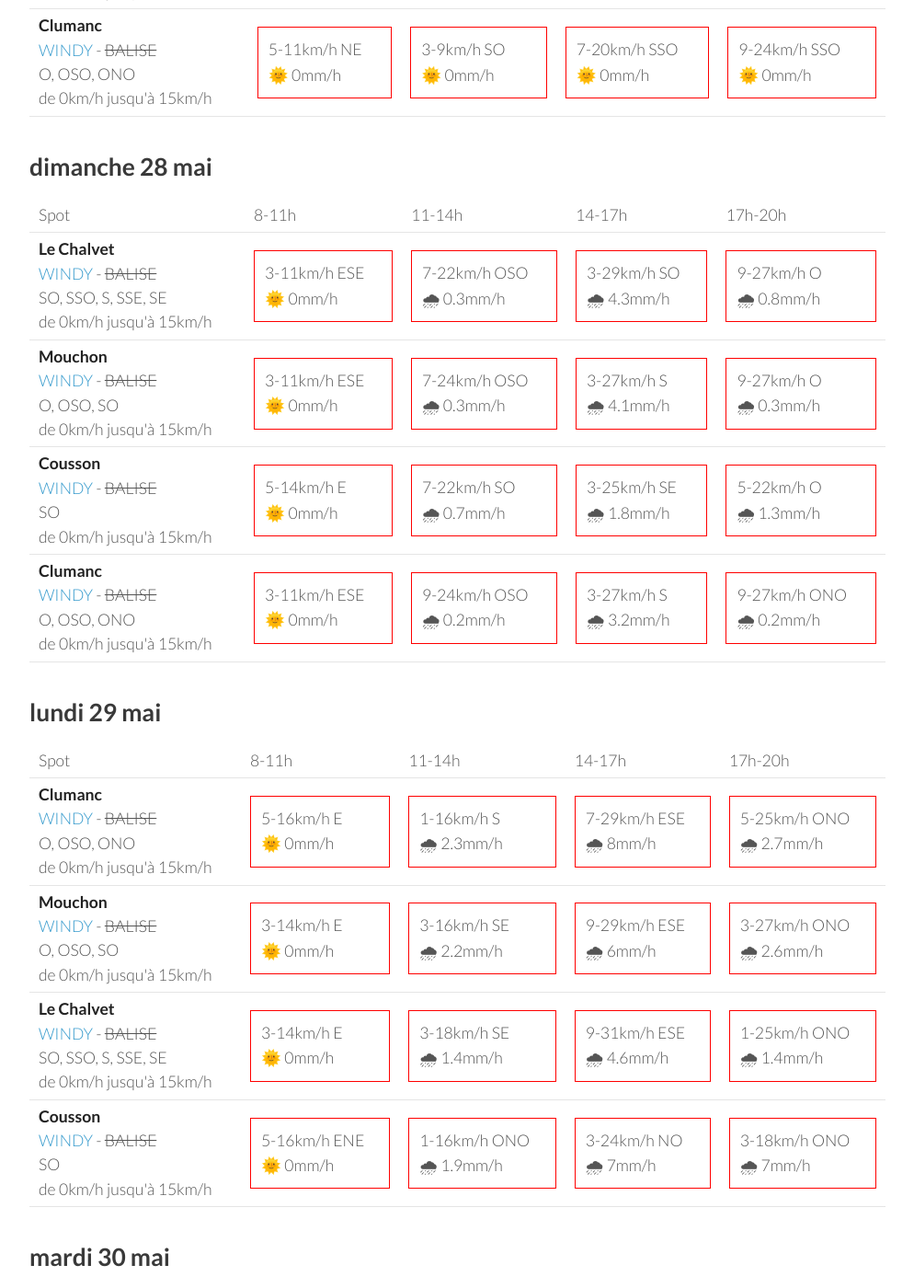
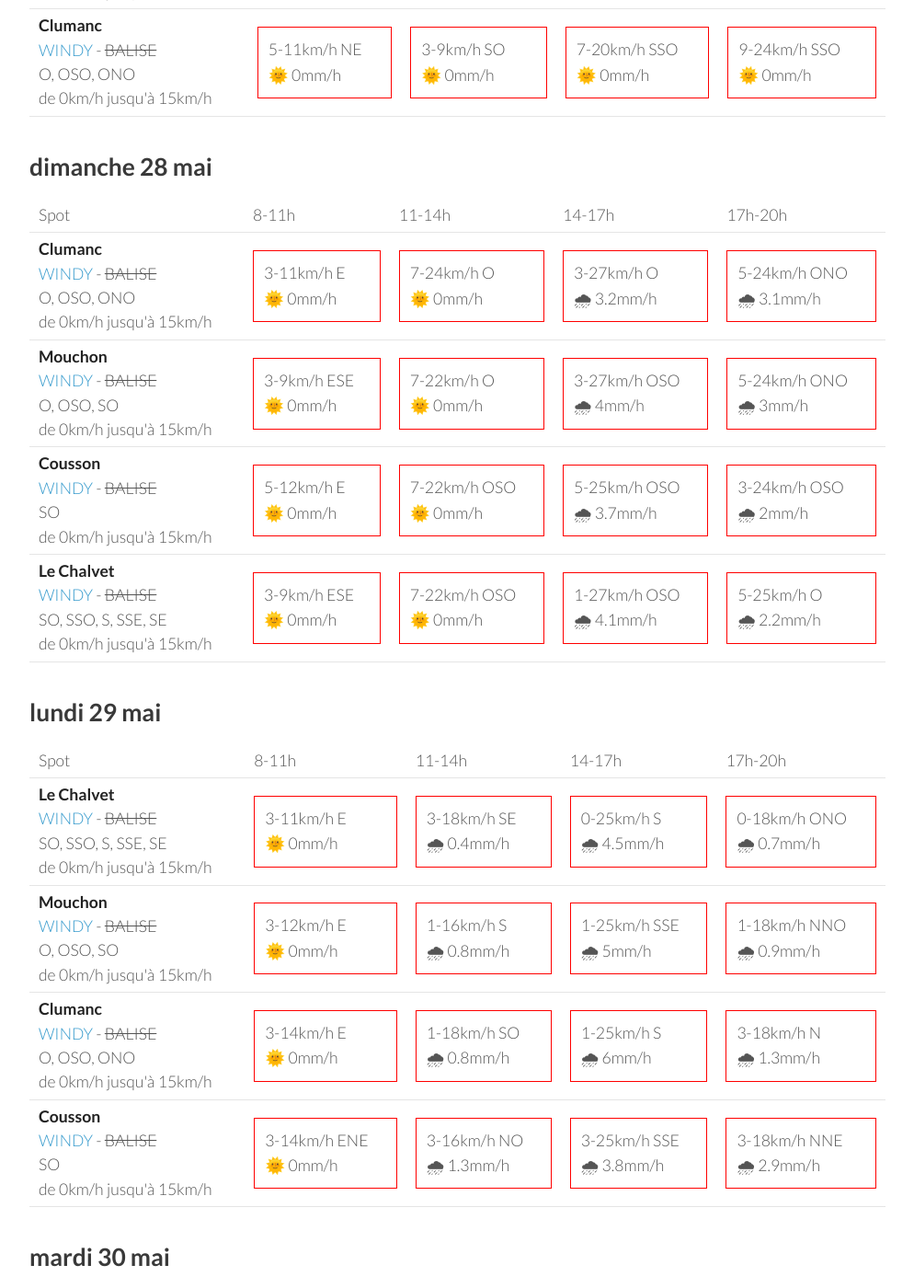
Before and after one commit to parapente-dans-le-nord/parapente-dans-le-nord.github.io, a Jekyll site: the page built from saint_andre.markdown, in a window 1280 px wide and 1400 px high, scrolled down 1299 px. Shown: the whole window at 92% size, without its empty margins (26-1020 px from the left). Built offline with Jekyll 4.4.1, drawn with Linux system fonts in a browser that asks for light colours; some of the changed text lies outside the part shown.

Commit message:
update index.markdown

```diff
--- a/saint_andre.markdown
+++ b/saint_andre.markdown
@@ -134,42 +134,42 @@ page mise à jour le vendredi 26 mai 06:36
       <td>17h-20h</td>
     </tr>
 <tr>
-        <td><strong>Le Chalvet</strong><br><a href="https://windy.com/43.979/6.480?43.866,6.480,10,m:eSsaglX">WINDY</a> - <span class="no-balise"> BALISE </span><br> <span class="vent-favorable">SO, SSO, S, SSE, SE</span><br><span class="force-vent">de 0km/h jusqu'à 15km/h</span> </td>
+        <td><strong>Clumanc</strong><br><a href="https://windy.com/44.027/6.402?43.914,6.403,10,m:eSxaglP">WINDY</a> - <span class="no-balise"> BALISE </span><br> <span class="vent-favorable">O, OSO, ONO</span><br><span class="force-vent">de 0km/h jusqu'à 15km/h</span> </td>
 
-            <td><div class="not-flyable"><p>3-11km/h ESE</p><p>🌞 0mm/h</p></div></td>
-            <td><div class="not-flyable"><p>7-22km/h OSO</p><p>🌧 0.3mm/h</p></div></td>
-            <td><div class="not-flyable"><p>3-29km/h SO</p><p>🌧 4.3mm/h</p></div></td>
-            <td><div class="not-flyable"><p>9-27km/h O</p><p>🌧 0.8mm/h</p></div></td>
+            <td><div class="not-flyable"><p>3-11km/h E</p><p>🌞 0mm/h</p></div></td>
+            <td><div class="not-flyable"><p>7-24km/h O</p><p>🌞 0mm/h</p></div></td>
+            <td><div class="not-flyable"><p>3-27km/h O</p><p>🌧 3.2mm/h</p></div></td>
+            <td><div class="not-flyable"><p>5-24km/h ONO</p><p>🌧 3.1mm/h</p></div></td>
 
 
     </tr>
 <tr>
         <td><strong>Mouchon</strong><br><a href="https://windy.com/43.992/6.424?43.878,6.425,10,m:eSuaglR">WINDY</a> - <span class="no-balise"> BALISE </span><br> <span class="vent-favorable">O, OSO, SO</span><br><span class="force-vent">de 0km/h jusqu'à 15km/h</span> </td>
 
-            <td><div class="not-flyable"><p>3-11km/h ESE</p><p>🌞 0mm/h</p></div></td>
-            <td><div class="not-flyable"><p>7-24km/h OSO</p><p>🌧 0.3mm/h</p></div></td>
-            <td><div class="not-flyable"><p>3-27km/h S</p><p>🌧 4.1mm/h</p></div></td>
-            <td><div class="not-flyable"><p>9-27km/h O</p><p>🌧 0.3mm/h</p></div></td>
+            <td><div class="not-flyable"><p>3-9km/h ESE</p><p>🌞 0mm/h</p></div></td>
+            <td><div class="not-flyable"><p>7-22km/h O</p><p>🌞 0mm/h</p></div></td>
+            <td><div class="not-flyable"><p>3-27km/h OSO</p><p>🌧 4mm/h</p></div></td>
+            <td><div class="not-flyable"><p>5-24km/h ONO</p><p>🌧 3mm/h</p></div></td>
 
 
     </tr>
 <tr>
         <td><strong>Cousson</strong><br><a href="https://windy.com/44.054/6.240?43.940,6.241,10,m:eSAaglz">WINDY</a> - <span class="no-balise"> BALISE </span><br> <span class="vent-favorable">SO</span><br><span class="force-vent">de 0km/h jusqu'à 15km/h</span> </td>
 
-            <td><div class="not-flyable"><p>5-14km/h E</p><p>🌞 0mm/h</p></div></td>
-            <td><div class="not-flyable"><p>7-22km/h SO</p><p>🌧 0.7mm/h</p></div></td>
-            <td><div class="not-flyable"><p>3-25km/h SE</p><p>🌧 1.8mm/h</p></div></td>
-            <td><div class="not-flyable"><p>5-22km/h O</p><p>🌧 1.3mm/h</p></div></td>
+            <td><div class="not-flyable"><p>5-12km/h E</p><p>🌞 0mm/h</p></div></td>
+            <td><div class="not-flyable"><p>7-22km/h OSO</p><p>🌞 0mm/h</p></div></td>
+            <td><div class="not-flyable"><p>5-25km/h OSO</p><p>🌧 3.7mm/h</p></div></td>
+            <td><div class="not-flyable"><p>3-24km/h OSO</p><p>🌧 2mm/h</p></div></td>
 
 
     </tr>
 <tr>
-        <td><strong>Clumanc</strong><br><a href="https://windy.com/44.027/6.402?43.914,6.403,10,m:eSxaglP">WINDY</a> - <span class="no-balise"> BALISE </span><br> <span class="vent-favorable">O, OSO, ONO</span><br><span class="force-vent">de 0km/h jusqu'à 15km/h</span> </td>
+        <td><strong>Le Chalvet</strong><br><a href="https://windy.com/43.979/6.480?43.866,6.480,10,m:eSsaglX">WINDY</a> - <span class="no-balise"> BALISE </span><br> <span class="vent-favorable">SO, SSO, S, SSE, SE</span><br><span class="force-vent">de 0km/h jusqu'à 15km/h</span> </td>
 
-            <td><div class="not-flyable"><p>3-11km/h ESE</p><p>🌞 0mm/h</p></div></td>
-            <td><div class="not-flyable"><p>9-24km/h OSO</p><p>🌧 0.2mm/h</p></div></td>
-            <td><div class="not-flyable"><p>3-27km/h S</p><p>🌧 3.2mm/h</p></div></td>
-            <td><div class="not-flyable"><p>9-27km/h ONO</p><p>🌧 0.2mm/h</p></div></td>
+            <td><div class="not-flyable"><p>3-9km/h ESE</p><p>🌞 0mm/h</p></div></td>
+            <td><div class="not-flyable"><p>7-22km/h OSO</p><p>🌞 0mm/h</p></div></td>
+            <td><div class="not-flyable"><p>1-27km/h OSO</p><p>🌧 4.1mm/h</p></div></td>
+            <td><div class="not-flyable"><p>5-25km/h O</p><p>🌧 2.2mm/h</p></div></td>
 
 
     </tr>
@@ -190,42 +190,42 @@ page mise à jour le vendredi 26 mai 06:36
       <td>17h-20h</td>
     </tr>
 <tr>
-        <td><strong>Clumanc</strong><br><a href="https://windy.com/44.027/6.402?43.914,6.403,10,m:eSxaglP">WINDY</a> - <span class="no-balise"> BALISE </span><br> <span class="vent-favorable">O, OSO, ONO</span><br><span class="force-vent">de 0km/h jusqu'à 15km/h</span> </td>
+        <td><strong>Le Chalvet</strong><br><a href="https://windy.com/43.979/6.480?43.866,6.480,10,m:eSsaglX">WINDY</a> - <span class="no-balise"> BALISE </span><br> <span class="vent-favorable">SO, SSO, S, SSE, SE</span><br><span class="force-vent">de 0km/h jusqu'à 15km/h</span> </td>
 
-            <td><div class="not-flyable"><p>5-16km/h E</p><p>🌞 0mm/h</p></div></td>
-            <td><div class="not-flyable"><p>1-16km/h S</p><p>🌧 2.3mm/h</p></div></td>
-            <td><div class="not-flyable"><p>7-29km/h ESE</p><p>🌧 8mm/h</p></div></td>
-            <td><div class="not-flyable"><p>5-25km/h ONO</p><p>🌧 2.7mm/h</p></div></td>
+            <td><div class="not-flyable"><p>3-11km/h E</p><p>🌞 0mm/h</p></div></td>
+            <td><div class="not-flyable"><p>3-18km/h SE</p><p>🌧 0.4mm/h</p></div></td>
+            <td><div class="not-flyable"><p>0-25km/h S</p><p>🌧 4.5mm/h</p></div></td>
+            <td><div class="not-flyable"><p>0-18km/h ONO</p><p>🌧 0.7mm/h</p></div></td>
 
 
     </tr>
 <tr>
         <td><strong>Mouchon</strong><br><a href="https://windy.com/43.992/6.424?43.878,6.425,10,m:eSuaglR">WINDY</a> - <span class="no-balise"> BALISE </span><br> <span class="vent-favorable">O, OSO, SO</span><br><span class="force-vent">de 0km/h jusqu'à 15km/h</span> </td>
 
-            <td><div class="not-flyable"><p>3-14km/h E</p><p>🌞 0mm/h</p></div></td>
-            <td><div class="not-flyable"><p>3-16km/h SE</p><p>🌧 2.2mm/h</p></div></td>
-            <td><div class="not-flyable"><p>9-29km/h ESE</p><p>🌧 6mm/h</p></div></td>
-            <td><div class="not-flyable"><p>3-27km/h ONO</p><p>🌧 2.6mm/h</p></div></td>
+            <td><div class="not-flyable"><p>3-12km/h E</p><p>🌞 0mm/h</p></div></td>
+            <td><div class="not-flyable"><p>1-16km/h S</p><p>🌧 0.8mm/h</p></div></td>
+            <td><div class="not-flyable"><p>1-25km/h SSE</p><p>🌧 5mm/h</p></div></td>
+            <td><div class="not-flyable"><p>1-18km/h NNO</p><p>🌧 0.9mm/h</p></div></td>
 
 
     </tr>
 <tr>
-        <td><strong>Le Chalvet</strong><br><a href="https://windy.com/43.979/6.480?43.866,6.480,10,m:eSsaglX">WINDY</a> - <span class="no-balise"> BALISE </span><br> <span class="vent-favorable">SO, SSO, S, SSE, SE</span><br><span class="force-vent">de 0km/h jusqu'à 15km/h</span> </td>
+        <td><strong>Clumanc</strong><br><a href="https://windy.com/44.027/6.402?43.914,6.403,10,m:eSxaglP">WINDY</a> - <span class="no-balise"> BALISE </span><br> <span class="vent-favorable">O, OSO, ONO</span><br><span class="force-vent">de 0km/h jusqu'à 15km/h</span> </td>
 
             <td><div class="not-flyable"><p>3-14km/h E</p><p>🌞 0mm/h</p></div></td>
-            <td><div class="not-flyable"><p>3-18km/h SE</p><p>🌧 1.4mm/h</p></div></td>
-            <td><div class="not-flyable"><p>9-31km/h ESE</p><p>🌧 4.6mm/h</p></div></td>
-            <td><div class="not-flyable"><p>1-25km/h ONO</p><p>🌧 1.4mm/h</p></div></td>
+            <td><div class="not-flyable"><p>1-18km/h SO</p><p>🌧 0.8mm/h</p></div></td>
+            <td><div class="not-flyable"><p>1-25km/h S</p><p>🌧 6mm/h</p></div></td>
+            <td><div class="not-flyable"><p>3-18km/h N</p><p>🌧 1.3mm/h</p></div></td>
 
 
     </tr>
 <tr>
         <td><strong>Cousson</strong><br><a href="https://windy.com/44.054/6.240?43.940,6.241,10,m:eSAaglz">WINDY</a> - <span class="no-balise"> BALISE </span><br> <span class="vent-favorable">SO</span><br><span class="force-vent">de 0km/h jusqu'à 15km/h</span> </td>
 
-            <td><div class="not-flyable"><p>5-16km/h ENE</p><p>🌞 0mm/h</p></div></td>
-            <td><div class="not-flyable"><p>1-16km/h ONO</p><p>🌧 1.9mm/h</p></div></td>
-            <td><div class="not-flyable"><p>3-24km/h NO</p><p>🌧 7mm/h</p></div></td>
-            <td><div class="not-flyable"><p>3-18km/h ONO</p><p>🌧 7mm/h</p></div></td>
+            <td><div class="not-flyable"><p>3-14km/h ENE</p><p>🌞 0mm/h</p></div></td>
+            <td><div class="not-flyable"><p>3-16km/h NO</p><p>🌧 1.3mm/h</p></div></td>
+            <td><div class="not-flyable"><p>3-25km/h SSE</p><p>🌧 3.8mm/h</p></div></td>
+            <td><div class="not-flyable"><p>3-18km/h NNE</p><p>🌧 2.9mm/h</p></div></td>
 
 
     </tr>
@@ -248,10 +248,10 @@ page mise à jour le vendredi 26 mai 06:36
 <tr>
         <td><strong>Cousson</strong><br><a href="https://windy.com/44.054/6.240?43.940,6.241,10,m:eSAaglz">WINDY</a> - <span class="no-balise"> BALISE </span><br> <span class="vent-favorable">SO</span><br><span class="force-vent">de 0km/h jusqu'à 15km/h</span> </td>
 
-            <td><div class="not-flyable"><p>5-18km/h ENE</p><p>🌞 0mm/h</p></div></td>
-            <td><div class="not-flyable"><p>1-18km/h OSO</p><p>🌞 0mm/h</p></div></td>
-            <td><div class="not-flyable"><p>5-25km/h N</p><p>🌧 1.5mm/h</p></div></td>
-            <td><div class="not-flyable"><p>5-31km/h NO</p><p>🌧 3.2mm/h</p></div></td>
+            <td><div class="not-flyable"><p>5-16km/h E</p><p>🌞 0mm/h</p></div></td>
+            <td><div class="not-flyable"><p>5-18km/h SO</p><p>🌞 0mm/h</p></div></td>
+            <td><div class="not-flyable"><p>5-29km/h N</p><p>🌧 6mm/h</p></div></td>
+            <td><div class="not-flyable"><p>3-24km/h N</p><p>🌧 1.3mm/h</p></div></td>
 
 
     </tr>
@@ -259,9 +259,19 @@ page mise à jour le vendredi 26 mai 06:36
         <td><strong>Mouchon</strong><br><a href="https://windy.com/43.992/6.424?43.878,6.425,10,m:eSuaglR">WINDY</a> - <span class="no-balise"> BALISE </span><br> <span class="vent-favorable">O, OSO, SO</span><br><span class="force-vent">de 0km/h jusqu'à 15km/h</span> </td>
 
             <td><div class="not-flyable"><p>3-12km/h ENE</p><p>🌞 0mm/h</p></div></td>
-            <td><div class="not-flyable"><p>5-22km/h SE</p><p>🌞 0mm/h</p></div></td>
-            <td><div class="not-flyable"><p>9-31km/h E</p><p>🌧 1.9mm/h</p></div></td>
-            <td><div class="not-flyable"><p>3-33km/h ONO</p><p>🌧 3.4mm/h</p></div></td>
+            <td><div class="not-flyable"><p>5-22km/h SSE</p><p>🌞 0mm/h</p></div></td>
+            <td><div class="not-flyable"><p>5-25km/h NO</p><p>🌧 2.2mm/h</p></div></td>
+            <td><div class="not-flyable"><p>3-25km/h N</p><p>🌧 5mm/h</p></div></td>
+
+
+    </tr>
+<tr>
+        <td><strong>Le Chalvet</strong><br><a href="https://windy.com/43.979/6.480?43.866,6.480,10,m:eSsaglX">WINDY</a> - <span class="no-balise"> BALISE </span><br> <span class="vent-favorable">SO, SSO, S, SSE, SE</span><br><span class="force-vent">de 0km/h jusqu'à 15km/h</span> </td>
+
+            <td><div class="not-flyable"><p>3-11km/h ENE</p><p>🌞 0mm/h</p></div></td>
+            <td><div class="not-flyable"><p>5-22km/h SSE</p><p>🌞 0mm/h</p></div></td>
+            <td><div class="not-flyable"><p>1-27km/h NNE</p><p>🌧 1.8mm/h</p></div></td>
+            <td><div class="not-flyable"><p>3-25km/h N</p><p>🌧 5mm/h</p></div></td>
 
 
     </tr>
@@ -269,19 +279,9 @@ page mise à jour le vendredi 26 mai 06:36
         <td><strong>Clumanc</strong><br><a href="https://windy.com/44.027/6.402?43.914,6.403,10,m:eSxaglP">WINDY</a> - <span class="no-balise"> BALISE </span><br> <span class="vent-favorable">O, OSO, ONO</span><br><span class="force-vent">de 0km/h jusqu'à 15km/h</span> </td>
 
             <td><div class="not-flyable"><p>5-16km/h ENE</p><p>🌞 0mm/h</p></div></td>
-            <td><div class="not-flyable"><p>3-22km/h SSE</p><p>🌞 0mm/h</p></div></td>
-            <td><div class="not-flyable"><p>7-29km/h ENE</p><p>🌧 2.6mm/h</p></div></td>
-            <td><div class="not-flyable"><p>5-33km/h ONO</p><p>🌧 4.3mm/h</p></div></td>
-
-
-    </tr>
-<tr>
-        <td><strong>Le Chalvet</strong><br><a href="https://windy.com/43.979/6.480?43.866,6.480,10,m:eSsaglX">WINDY</a> - <span class="no-balise"> BALISE </span><br> <span class="vent-favorable">SO, SSO, S, SSE, SE</span><br><span class="force-vent">de 0km/h jusqu'à 15km/h</span> </td>
-
-            <td><div class="not-flyable"><p>3-12km/h NE</p><p>🌞 0mm/h</p></div></td>
-            <td><div class="not-flyable"><p>5-24km/h SE</p><p>🌞 0mm/h</p></div></td>
-            <td><div class="not-flyable"><p>11-33km/h E</p><p>🌧 2mm/h</p></div></td>
-            <td><div class="not-flyable"><p>1-35km/h O</p><p>🌧 2.1mm/h</p></div></td>
+            <td><div class="not-flyable"><p>5-22km/h S</p><p>🌞 0mm/h</p></div></td>
+            <td><div class="not-flyable"><p>7-27km/h NNO</p><p>🌧 3.5mm/h</p></div></td>
+            <td><div class="not-flyable"><p>3-25km/h N</p><p>🌧 4.1mm/h</p></div></td>
 
 
     </tr>
@@ -289,3 +289,59 @@ page mise à jour le vendredi 26 mai 06:36
 </tbody>
 </table>
 {:/}
+## mercredi 31 mai
+
+{::nomarkdown}
+<table>
+  <tbody>
+    <tr>
+      <td>Spot</td>
+      <td>8-11h</td>
+      <td>11-14h</td>
+      <td>14-17h</td>
+      <td>17h-20h</td>
+    </tr>
+<tr>
+        <td><strong>Clumanc</strong><br><a href="https://windy.com/44.027/6.402?43.914,6.403,10,m:eSxaglP">WINDY</a> - <span class="no-balise"> BALISE </span><br> <span class="vent-favorable">O, OSO, ONO</span><br><span class="force-vent">de 0km/h jusqu'à 15km/h</span> </td>
+
+            <td><div class="not-flyable"><p>3-14km/h ENE</p><p>🌞 0mm/h</p></div></td>
+            <td><div class="not-flyable"><p>3-18km/h OSO</p><p>🌞 0mm/h</p></div></td>
+            <td><div class="not-flyable"><p>3-25km/h E</p><p>🌧 5mm/h</p></div></td>
+            <td><div class="not-flyable"><p>3-25km/h NO</p><p>🌧 3.5mm/h</p></div></td>
+
+
+    </tr>
+<tr>
+        <td><strong>Mouchon</strong><br><a href="https://windy.com/43.992/6.424?43.878,6.425,10,m:eSuaglR">WINDY</a> - <span class="no-balise"> BALISE </span><br> <span class="vent-favorable">O, OSO, SO</span><br><span class="force-vent">de 0km/h jusqu'à 15km/h</span> </td>
+
+            <td><div class="not-flyable"><p>1-12km/h ENE</p><p>🌞 0mm/h</p></div></td>
+            <td><div class="not-flyable"><p>1-18km/h SO</p><p>🌞 0mm/h</p></div></td>
+            <td><div class="not-flyable"><p>3-25km/h E</p><p>🌧 3.8mm/h</p></div></td>
+            <td><div class="not-flyable"><p>3-24km/h ONO</p><p>🌧 2.9mm/h</p></div></td>
+
+
+    </tr>
+<tr>
+        <td><strong>Cousson</strong><br><a href="https://windy.com/44.054/6.240?43.940,6.241,10,m:eSAaglz">WINDY</a> - <span class="no-balise"> BALISE </span><br> <span class="vent-favorable">SO</span><br><span class="force-vent">de 0km/h jusqu'à 15km/h</span> </td>
+
+            <td><div class="not-flyable"><p>5-16km/h E</p><p>🌞 0mm/h</p></div></td>
+            <td><div class="not-flyable"><p>5-18km/h O</p><p>🌞 0mm/h</p></div></td>
+            <td><div class="not-flyable"><p>7-31km/h E</p><p>🌧 3.5mm/h</p></div></td>
+            <td><div class="not-flyable"><p>0-29km/h OSO</p><p>🌧 2.3mm/h</p></div></td>
+
+
+    </tr>
+<tr>
+        <td><strong>Le Chalvet</strong><br><a href="https://windy.com/43.979/6.480?43.866,6.480,10,m:eSsaglX">WINDY</a> - <span class="no-balise"> BALISE </span><br> <span class="vent-favorable">SO, SSO, S, SSE, SE</span><br><span class="force-vent">de 0km/h jusqu'à 15km/h</span> </td>
+
+            <td><div class="not-flyable"><p>1-11km/h NE</p><p>🌞 0mm/h</p></div></td>
+            <td><div class="not-flyable"><p>1-18km/h SSE</p><p>🌞 0mm/h</p></div></td>
+            <td><div class="not-flyable"><p>3-29km/h E</p><p>🌧 3.5mm/h</p></div></td>
+            <td><div class="not-flyable"><p>1-27km/h ONO</p><p>🌧 2mm/h</p></div></td>
+
+
+    </tr>
+
+</tbody>
+</table>
+{:/}
```
Also changed, not shown: other parts of saint_andre.markdown (+1 -1 lines).
